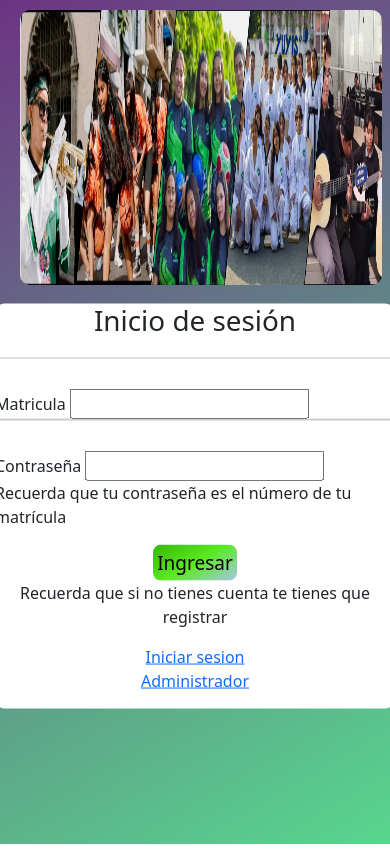
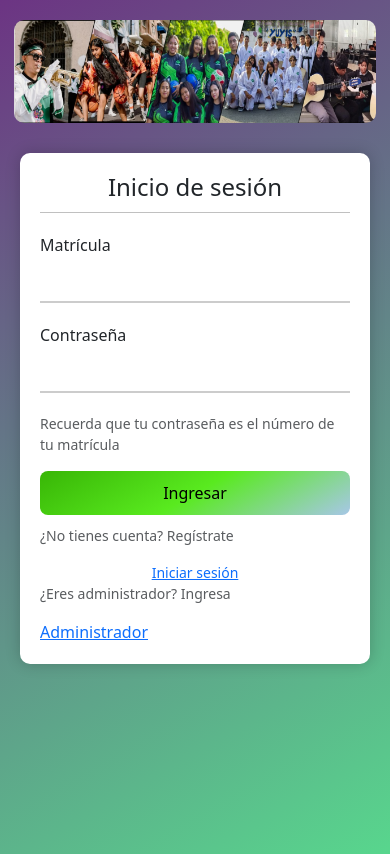
Before and after one commit to talleres173/web, a plain HTML site: page ingresar.html in a window 390 px wide. Drawn offline with Linux system fonts and the light colour scheme.

Commit message:
Add files via upload

```diff
--- a/diseñoingre.css
+++ b/diseñoingre.css
@@ -1,115 +1,117 @@
 .imagen
 {
-
   width: 98%;
-	height: 35%;
+  height: auto;
+  max-height: 300px;
   font-size: 10px;
-	margin-left: 10px;
+  margin: 10px auto;
   padding: 10px;
   border-radius: 20px;
+  display: block;
 }
-
 
 body
 {
   margin: 0;
   padding: 0;
-
   background: linear-gradient(150deg, #6C3483, #58d68D);
-	height: 100vh;
+  min-height: 100vh;
 }
 
 .formulario
 {
-	position: absolute;
-	top: 60%;
-	left: 50%;
-	transform: translate(-50%, -50%);
-	width: 400px;
+  max-width: 400px;
+  margin: 30px auto;
   background: white;
   border-radius: 10px;
+  padding: 30px 20px;
+  box-shadow: 0 0 15px rgba(0,0,0,0.2);
 }
+
 .formulario h1
 {
   text-align: center;
-	padding: 0 0 20px 0;
+  margin-bottom: 20px;
   border-bottom: 1px solid silver;
+  padding-bottom: 10px;
 }
 
-.formulario from
+form .usuario,
+form .contraseña
 {
-	padding: 0 40px;
-	box-sizing: border-box;
-
+  margin-bottom: 20px;
 }
 
-form .usuario
-{
-	position: relative;
-	border-bottom: 2px solid#CCCCCC;
-	margin: 30px 0;
-
-}
-
-.usuario inpu
+.usuario input,
+.contraseña input
 {
   width: 100%;
-	padding: 0 5px;
-	height: 40px;
+  padding: 10px;
   font-size: 16px;
   border: none;
+  border-bottom: 2px solid #ccc;
   background: none;
   outline: none;
 }
 
-
 button
 {
   border: 0;
-
-	background-image: linear-gradient(150deg, #38B606,#59EA1F, #A7C7E7);
+  background-image: linear-gradient(150deg, #38B606, #59EA1F, #A7C7E7);
   border-radius: 8px;
-	color: #000000;
-	display: flex;
-	font-size: 19px;
-	padding: 4px;
+  color: #000;
+  width: 100%;
+  font-size: 18px;
+  padding: 12px;
   cursor: pointer;
-	transition: .3s;
-
+  transition: 0.3s;
+  margin-bottom: 10px;
 }
 
-button span
+button:hover
 {
-	background-color: #111111;
-	padding: 16px 24px;
-	border-radius: 6px;
-	transition: .3s;
+  opacity: 0.9;
 }
 
-button hover span
-{
-	background: none;
-}
 button:active
 {
-	transform: scale(0.9);
+  transform: scale(0.95);
+}
 
+#btnEnter
+{
+  display: none;
 }
 
 .redes
 {
-	width: 150px;
-	text-decoration: none;
-	margin-top: 50px;
-	height: 450px;
-	display: block;
+  text-align: center;
+  font-size: 14px;
+  margin-top: 10px;
+}
+
+/* RESPONSIVE */
+@media (max-width: 600px)
+{
+  .formulario
+  {
+    margin: 20px;
     padding: 20px;
+  }
 
-	text-align:right;
-	font-size: auto;  /*ancho*/
-	margin-top: 20%;
-	margin: 15px;
-	background-position-x: right;
+  .imagen
+  {
+    max-height: 200px;
+  }
 
+  h1
+  {
+    font-size: 1.5rem;
+  }
 
+  button
+  {
+    font-size: 16px;
+    padding: 10px;
   }
+}
--- a/ingresar.html
+++ b/ingresar.html
@@ -4,14 +4,12 @@
 <head>
   <meta charset="utf-8">
   <meta name="viewport" content="width=device-width, initial-scale=1">
-  <link rel="stylesheet" type="text/css" href="bootstrap/css/bootstrap.min.css">
+  <link rel="stylesheet" href="bootstrap/css/bootstrap.min.css">
+  <link rel="stylesheet" href="awesome/css/all.css">
   <link rel="stylesheet" href="diseñoingre.css">
-  <link rel="stylesheet" href="awesome/css/all.css">
   <title>Talleres extracurriculares</title>
-  <style>
-    #btnEnter { display: none; }
-  </style>
 </head>
+
 <body>
 
   <img src="imagen1.JPG" class="imagen" alt="Imagen de bienvenida">
@@ -20,9 +18,8 @@
     <h1>Inicio de sesión</h1>
 
     <form method="post" action="registrar.php" onsubmit="mostrarBotonEnter(event)">
-
       <div class="usuario">
-        <label for="usuario">Matricula</label>
+        <label for="usuario">Matrícula</label>
         <input type="text" id="usuario" name="usuario" required>
       </div>
 
@@ -31,24 +28,21 @@
         <input type="password" id="contraseña" name="contraseña" required>
       </div>
 
-      <div class="recordar">
-        <p>Recuerda que tu contraseña es el número de tu matrícula</p>
-      </div>
+      <p class="text-muted small">Recuerda que tu contraseña es el número de tu matrícula</p>
 
-
-<center>
       <button type="submit">Ingresar</button>
       <button type="button" id="btnEnter" onclick="window.location.href='conoce.html'">Enter</button>
 
-      <div class="recordar">
-        <p>Recuerda que si no tienes cuenta te tienes que registrar</p>
+      <p class="text-muted small">¿No tienes cuenta? Regístrate</p>
+
+      <div class="redes">
+        <a href="iniciar.html">Iniciar sesión</a>
+
       </div>
-
-      <a href='iniciar.html'>Iniciar sesion</a>
-     <p> <a href='admin.html'>Administrador</a><p> </center>
-
-
-
+       <p class="text-muted small">¿Eres administrador? Ingresa</p>
+       <div>
+          <a href="admin.html">Administrador</a>
+      </div>
     </form>
   </div>
 
@@ -73,7 +67,6 @@ function mostrarBotonEnter(event) {
           alert("¡Ingreso exitoso!");
           document.getElementById('btnEnter').style.display = 'inline-block';
         } else {
-      // Aquí cae si no coincide ningún mensaje anterior
           alert("Ocurrió un error desconocido: " + text);
         }
       })
```
Lines whose indentation alone changed are shown as unchanged.
